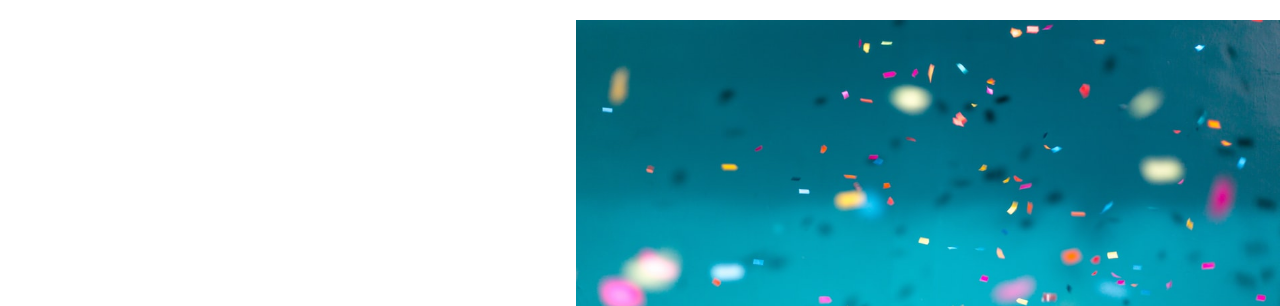
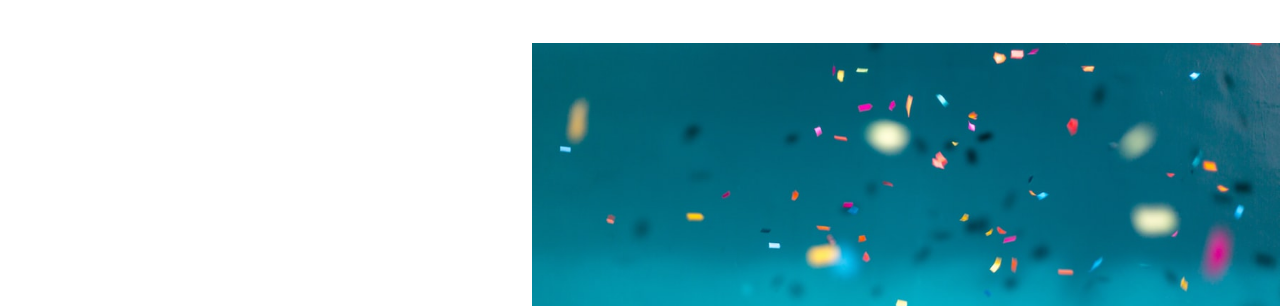
Before and after one commit to ayuka-maruyama/20240202_maruyama_css, a plain HTML site: page index.html in a window 1280 px wide. Shown: the part 66-372 px from the top of the page. Drawn offline with Linux system fonts and the light colour scheme.

Commit message:
任意のメッセージ

```diff
--- a/style.css
+++ b/style.css
@@ -33,12 +33,10 @@ header {
 }
 
 .main {
-    height: 500px;
+    height: 640px;
     display: grid;
-    grid-template-columns: 30% 15% 30% 25%
-        /*7fr 3fr 4fr 7fr*/
-    ;
-    grid-template-rows: 2.5% 58% 15% 11% 11% 2.5%;
+    grid-template-columns: max-content 1fr 2fr 2fr;
+    grid-template-rows: 0.5fr 5fr max-content 1fr 1fr 0.5fr;
 }
 
 .main__img {
```
